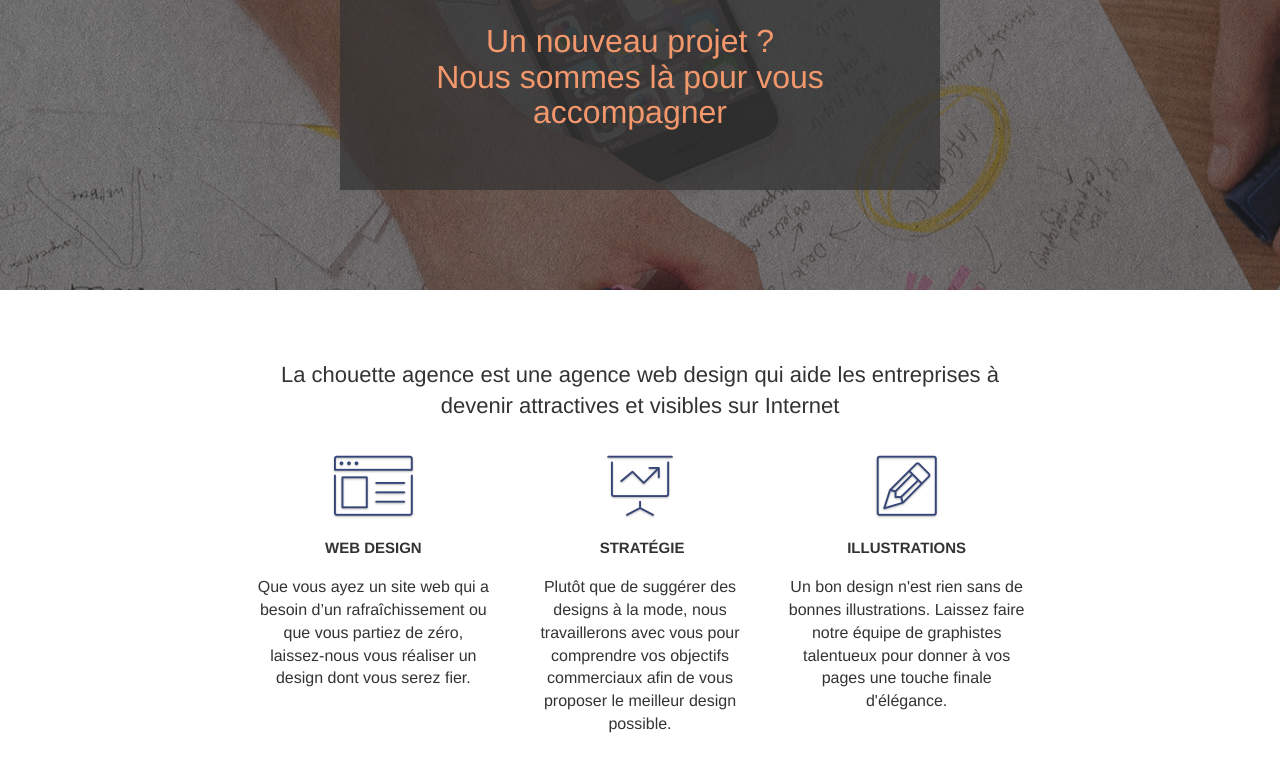
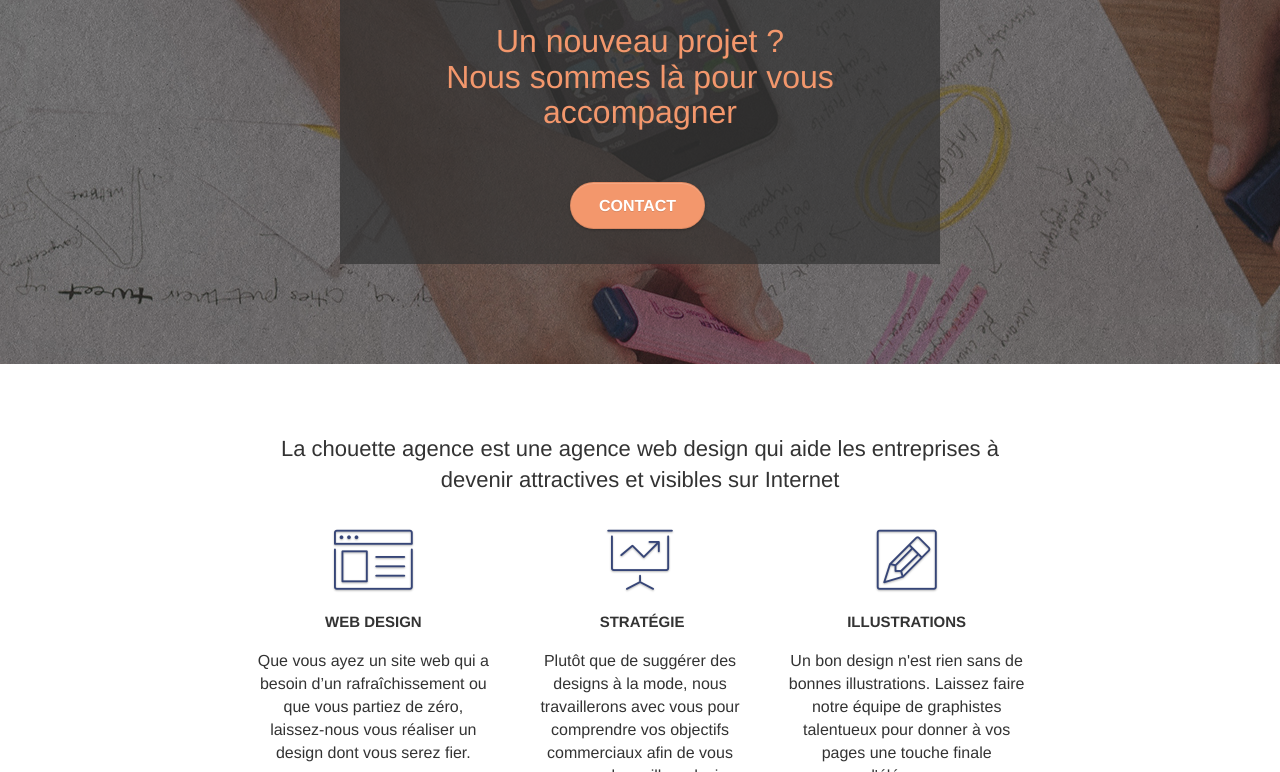
Before and after one commit to Nastoche/AxelGuichard_4_18092021, a plain HTML site: page index.html in a window 1280 px wide. Shown: the part 328-1100 px from the top of the page. Drawn offline with Linux system fonts and the light colour scheme.

Commit message:
contact btn added

```diff
--- a/index.html
+++ b/index.html
@@ -63,6 +63,9 @@
 					Un nouveau projet ?<br>
 					Nous sommes là pour vous accompagner
 				</h1>
+				<div class="col-sm-12 text-center">
+					<a href="page2.html" class="btn btn-atomic-tangerine btn-clean btn-rd btn-lg cta-hero">Contact</a>
+				</div>
 			</div>
 		</div>
 	</div>
--- a/style.css
+++ b/style.css
@@ -28,7 +28,7 @@ body {
 
 .titlebloc {
   background-color: #333333b6;
-  padding: 2rem 2rem 3rem 0;
+  padding: 2rem 2rem 3rem 2rem;
 }
 
 .textdesc {
```
